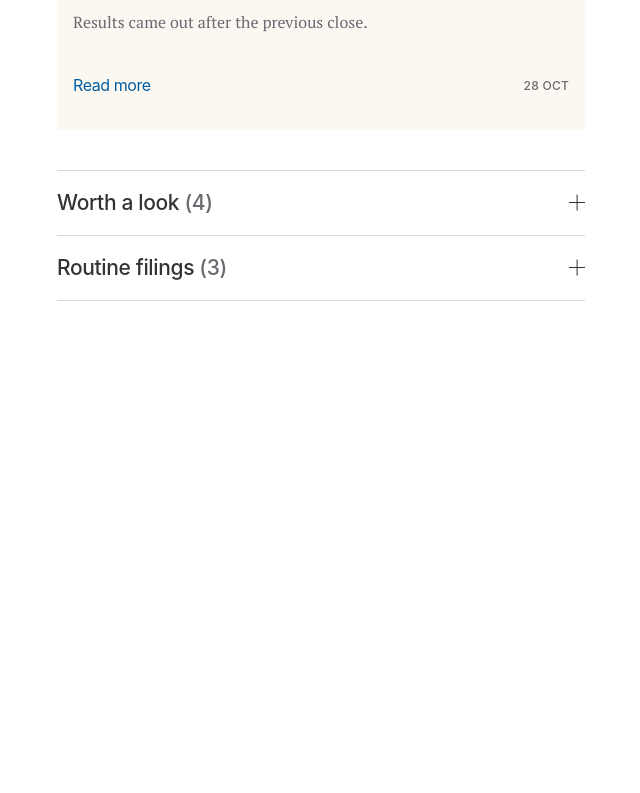
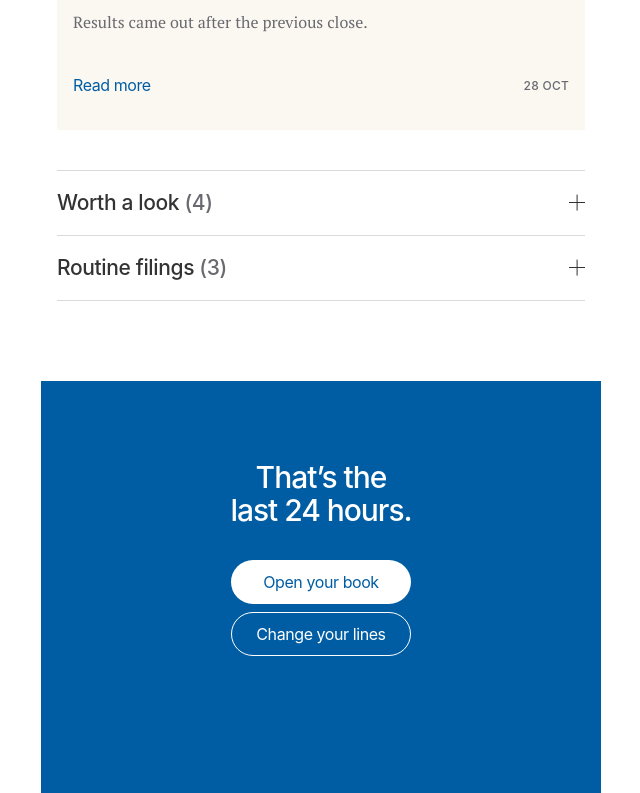
Before and after one commit to vedant-22/finn, a React (Vite) app in the folder web/: page / in a window 1280 px wide. Shown: the part 1495-2288 px from the top of the page, without its empty margins (319-959 px from the left). Before the commit the page ends 1908 px from the top, so only its background shows below. Built offline with nearby package versions, Linux system fonts and the light colour scheme; a web font is replaced by a local one.

Commit message:
Add Today completion band

```diff
--- a/web/src/Today.tsx
+++ b/web/src/Today.tsx
@@ -8,6 +8,7 @@ import { Accordion, Chart, Fold, Masthead, Outcome, pctParts, Src, StatusLabel,
 const WINDOWS = [{ h: 24, label: '24h' }, { h: 72, label: '3 days' }, { h: 168, label: 'Week' }, { h: 720, label: 'Month' }]
 // However busy the window, at most five things interrupt; the rest wait in the first fold
 const MAX_CARDS = 5
+const END: Record<number, string> = { 24: 'That’s the last 24 hours.', 72: 'That’s the last 3 days.', 168: 'That’s the week.', 720: 'That’s the month.' }
 
 export function Today({ push, lines, setLines, openCompany, openLines }: {
   push: Push; lines: Lines; setLines: (l: Lines) => void; openCompany: (s: string, pid?: number) => void; openLines: () => void
@@ -89,6 +90,17 @@ export function Today({ push, lines, setLines, openCompany, openLines }: {
           <FoldSummary stories={t.folded} names={names} />
         </Fold>
       )}
+
+      {/* The page ends as the reference's do, on one brand band: the window is done, and the two next moves */}
+      <section className="end-band" aria-label="End of the window">
+        <div className="end-band-in">
+          <h2 className="t-h1">{END[lines.hours] ?? 'That’s everything.'}</h2>
+          <div className="end-band-btns">
+            <a className="btn-light" href="#/book">Open your book</a>
+            <button className="btn-light-outline" onClick={openLines}>Change your lines</button>
+          </div>
+        </div>
+      </section>
     </main>
   )
 }
--- a/web/src/main.tsx
+++ b/web/src/main.tsx
@@ -6,7 +6,7 @@ import './styles.css'
 import { App } from './App'
 
 // One reveal style: blocks fade in as they enter the view (CSS under 'reveal')
-const REVEAL = '.card, .book-card, .company > section, .fold, .chips-sec, .og-panel'
+const REVEAL = '.card, .book-card, .company > section, .fold, .chips-sec, .og-panel, .end-band-in'
 if (typeof IntersectionObserver !== 'undefined' && typeof MutationObserver !== 'undefined') {
   const io = new IntersectionObserver(es => es.forEach(e => {
     // A data attribute, not a class: React rewrites className when a fold opens, and a class would be lost with it
--- a/web/src/styles.css
+++ b/web/src/styles.css
@@ -373,12 +373,24 @@ blockquote { margin: 0; }
 
 @media (min-width: 720px) { .case { grid-template-columns: 1fr 1fr; } }
 
+/* ---------- the band a page ends on: the reference's closing block, in ENAM blue, edge to edge down to the tab bar ---------- */
+.today { padding-bottom: 0; }
+.end-band { margin: var(--s-3xl) calc(-1 * var(--g)) 0; padding: var(--s-3xl) var(--g) calc(env(safe-area-inset-bottom) + 57px + var(--s-3xl)); background: var(--brand); color: #fff; text-align: center; }
+.end-band h2 { max-width: 300px; margin: 0 auto; text-wrap: balance; }
+.end-band-btns { display: grid; justify-items: center; gap: var(--s-5xs); margin-top: var(--s-m); }
+.btn-light, .btn-light-outline { display: inline-flex; align-items: center; justify-content: center; min-width: 180px; height: 44px; padding: 0 var(--s-s); border-radius: var(--r-pill); font: 400 16px/116% var(--f); letter-spacing: -0.42px; text-decoration: none; transition: background-color 100ms ease-in-out, color 100ms ease-in-out; }
+.btn-light { background: #fff; color: var(--brand); }
+.btn-light:active { background: rgba(255, 255, 255, .8); }
+.btn-light-outline { border: 1px solid #fff; color: #fff; }
+.btn-light-outline:active { background: #fff; color: var(--brand); }
+@media (hover: hover) { .btn-light:hover { background: rgba(255, 255, 255, .88); } .btn-light-outline:hover { background: #fff; color: var(--brand); } }
+
 /* ---------- reveal: the reference's stagger fade, opacity only ---------- */
-.rv-on :is(.card, .book-card, .company > section, .fold, .chips-sec, .og-panel) { opacity: 0; transition: opacity 1200ms var(--expo); }
-.rv-on :is(.card, .book-card, .company > section, .fold, .chips-sec, .og-panel)[data-seen] { opacity: 1; }
+.rv-on :is(.card, .book-card, .company > section, .fold, .chips-sec, .og-panel, .end-band-in) { opacity: 0; transition: opacity 1200ms var(--expo); }
+.rv-on :is(.card, .book-card, .company > section, .fold, .chips-sec, .og-panel, .end-band-in)[data-seen] { opacity: 1; }
 .cards li:nth-child(2) .card, .book-list li:nth-child(2) .book-card { transition-delay: 120ms; }
 .cards li:nth-child(3) .card, .book-list li:nth-child(3) .book-card { transition-delay: 240ms; }
 @media (prefers-reduced-motion: reduce) {
-  .rv-on :is(.card, .book-card, .company > section, .fold, .chips-sec, .og-panel) { opacity: 1; }
+  .rv-on :is(.card, .book-card, .company > section, .fold, .chips-sec, .og-panel, .end-band-in) { opacity: 1; }
   * { transition: none !important; animation: none !important; }
 }
```
